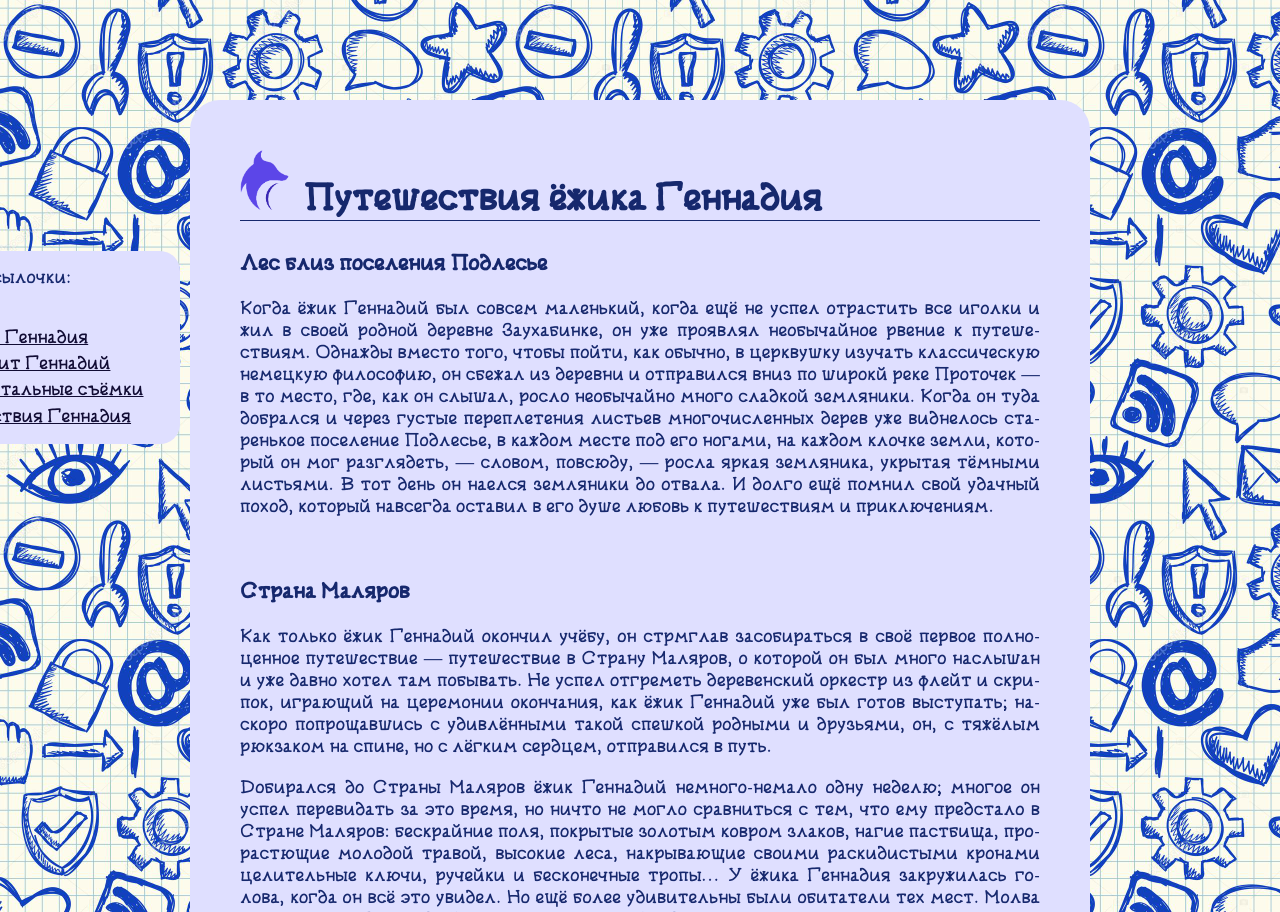
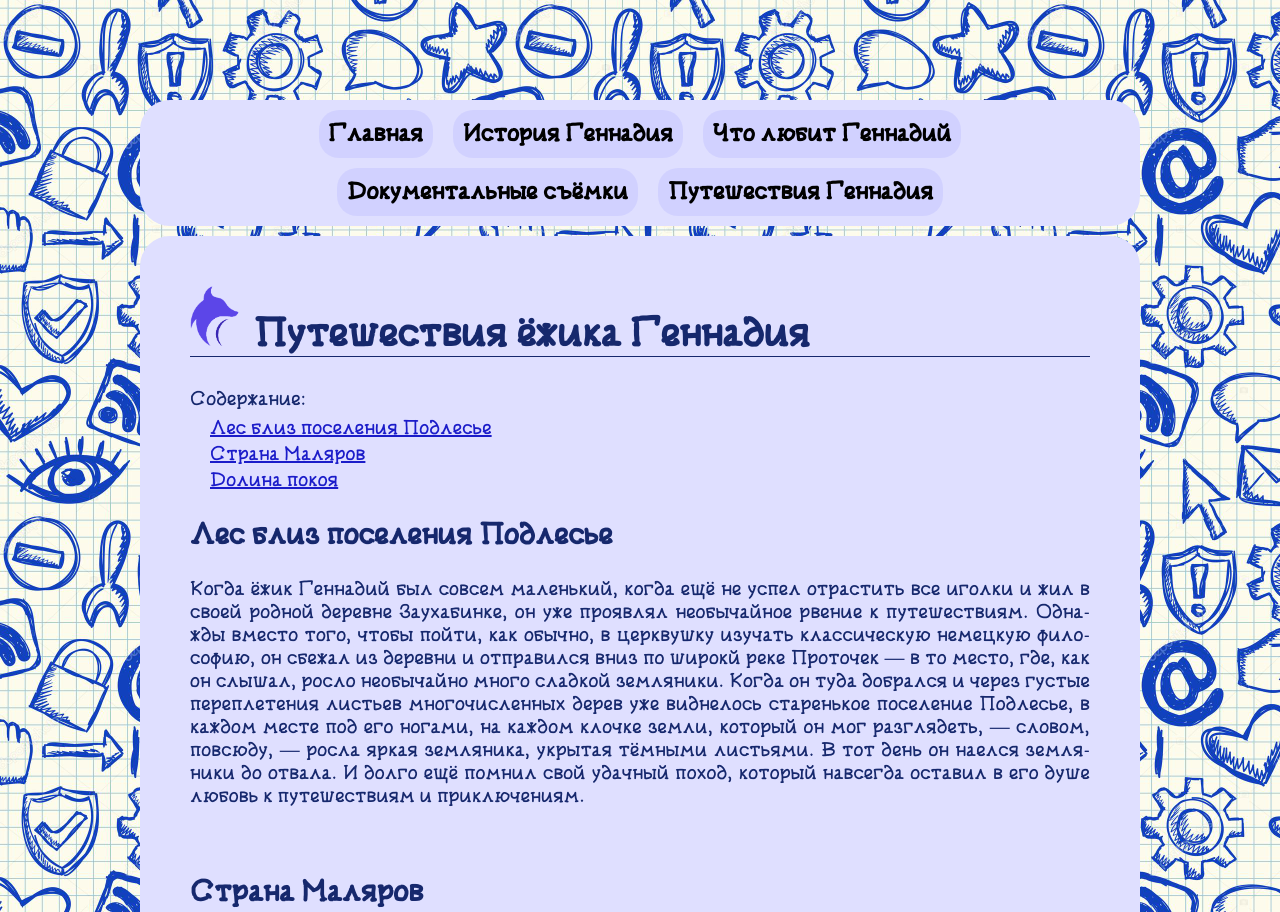
Before and after one commit to lega4e/urchin-gennadiy, a plain HTML site: page journey.html in a window 1280 px wide. Shown: the top 912 px of the page. Drawn offline with Linux system fonts and the light colour scheme.

Commit message:
Version 1.0

```diff
--- a/journey.html
+++ b/journey.html
@@ -7,24 +7,36 @@
 </head>
 
 <body>
-	<header>
-		<a href='index.html'><img id='lis' src='resources/lis.png'></a>
-		<h1> Путешествия ёжика Геннадия </h1>
-	</header>
+	<nav>
+		<div class="row">
+			<a href="index.html">   Главная               </a>
+			<a href="urchin.html">  История Геннадия      </a>
+			<a href="hobby.html">   Что любит Геннадий    </a>
+		</div>
 
-	<aside>
-		Разные ссылочки:
-		<nav>
-			<a href="index.html">   Главная               </a> <br>
-			<a href="urchin.html">  История Геннадия      </a> <br>
-			<a href="hobby.html">   Что любит Геннадий    </a> <br>
-			<a href="filming.html"> Документальные съёмки </a> <br>
+		<div class="row">
+			<a href="filming.html"> Документальные съёмки </a>
 			<a href="journey.html"> Путешествия Геннадия  </a>
-		</nav>
-	</aside>
+		</div>
+	</nav>
 
 	<main>
-		<h3> Лес близ поселения Подлесье </h3>
+		<header>
+			<a href='index.html'><img id='lis' src='resources/lis.png'></a>
+			<h1> Путешествия ёжика Геннадия </h1>
+		</header>
+
+		<div class="content">
+			<p> Содержание: </p>
+			<ol class=content>
+				<li><a href="#forest">  Лес близ поселения Подлесье </a></li>
+				<li><a href="#art">     Страна Маляров              </a></li>
+				<li><a href="#silence"> Долина покоя                </a></li>
+			</ol>
+		</div>
+
+		<a name="forest"></a>
+		<h2> Лес близ поселения Подлесье </h2>
 		<p>
 			Когда ёжик Геннадий был совсем маленький, когда ещё не
 			успел отрастить все иголки и жил в своей родной деревне
@@ -45,7 +57,8 @@
 		</p>
 		<br>
 
-		<h3> Страна Маляров </h3>
+		<a name="art"></a>
+		<h2> Страна Маляров </h2>
 		<p>
 			Как только ёжик Геннадий окончил учёбу, он стрмглав
 			засобираться в своё первое полноценное путешествие —
@@ -94,7 +107,8 @@
 		</p>
 		<br>
 
-		<h3> Долина покоя </h3>
+		<a name="silence"></a>
+		<h2> Долина покоя </h2>
 		<p>
 			Не все приключения ёжика Геннадия были такими счастливыми и
 			радостными, как его первое путешествие. В одно время, добираясь до
--- a/styles.css
+++ b/styles.css
@@ -10,20 +10,75 @@ html
 	background-size: 40%;
 
 	font-family: 'mandy';
-	font-size: 14pt;
+	font-size: 15pt;
 	color: #16286D;
 }
 
-body
+
+
+
+
+/* navigation */
+nav
 {
-	position: relative;
+	background: #DFDFFF;
+	max-width: 980px;
 
+	margin: auto;
+	margin-top: 100px;
+
+	border: 10px solid transparent;
+	border-radius: 30px;
+
+	text-align: justify;
+
+	display: flex;
+	flex-wrap: wrap;
+	flex-direction: column;
+	justify-content: center;
+}
+
+nav .row
+{
+	display: flex;
+	flex-wrap: wrap;
+	flex-direction: row;
+	justify-content: center;
+}
+
+nav a
+{
+	font-size: 1.2em;
+	color: black;
+	text-decoration: none;
+	font-weight: bold;
+
+	display: block;
+	margin-left: 10px;
+	margin-right: 10px;
+	background: #0000ff10;
+	border: 10px solid transparent;
+	border-radius: 20px;
+}
+
+nav .row:nth-child(n+2)
+{
+	margin-top: 10px;
+}
+
+
+
+
+
+/* main */
+main
+{
 	background: #DFDFFF;
-	max-width: 800px;
+	max-width: 900px;
 	min-height: 300px;
 
 	margin: auto;
-	margin-top: 100px;
+	margin-top: 10px;
 	margin-bottom: 300px;
 
 	border: 50px solid transparent;
@@ -33,11 +88,6 @@ body
 	hyphens: auto;
 }
 
-
-
-
-
-/* header */
 header
 {
 	border-bottom: 1px solid #16286D;
@@ -51,118 +101,38 @@ header *
 	margin: 0;
 }
 
-
-
-
-
-/* aside */
-aside
-{
-	/* display: block; */
-	position: absolute;
-
-	left: -340px;
-	width: 250px;
-
-	border: 15px solid transparent;
-	border-radius: 20px;
-
-	background: #DFDFFF;
-}
-
-aside ul li
-{
-	/* list-style-type: none; */
-}
-
-aside nav a { color: #110C34; }
-aside nav a:hover { color: #3A31A1; }
-
-aside nav
-{
-	padding-top: 10px;
-	padding-left: 10px;
-	line-height: 1.4em;
-}
-
-
-
-
-
-/* footer */
-footer
-{
-	display: block;
-	position: fixed;
-	bottom: 0px;
-	left: 0px;
-
-	width: 100%;
-	height: 40px;
-
-	background: #212257ea;
-	text-align: center;
-	color: white;
-
-	padding: 10px;
-}
-
-footer > div
-{
-	width: 530px;
-	text-align: center;
-	margin: auto;
-}
-
-
-
-
-
 #lis
 {
 	height: 60px;
 	margin-right: 10px;
 }
 
-ul li { margin-top: 7px; }
+
+
+/* Ссылки */
+a { color: #1B1CC9; }
+a:hover { color: #4B4BF6; }
 
 
 
 
-/* Таблица */
-table.styled
+
+/* content */
+.content p
 {
-	margin-top: 20px;
+	margin-bottom: 5px;
+	padding-bottom: 0px;
 }
 
-table.styled td
+.content ol
 {
-	text-indent: 30px;
-}
+	padding-top: 0;
+	margin-top: 0;
 
-table.styled th
-{
-	text-align: center;
-}
-
-table.styled th, table.styled td
-{
-	padding-left: 20px;
-	padding-right: 20px;
-}
-
-
-
-
-/* Ссылки */
-a
-{
-	color: #1B1CC9;
-}
-
-a:hover
-{
-	color: #4B4BF6;
+	list-style-type: none;
+	padding-left: 0px;
+	margin-left: 20px;
+	line-height: 1.3em;
 }
 
 
```
Also changed, not shown: filming.html (+15 -13 lines), hobby.html (+33 -13 lines), index.html (+16 -13 lines), urchin.html (+15 -11 lines).
